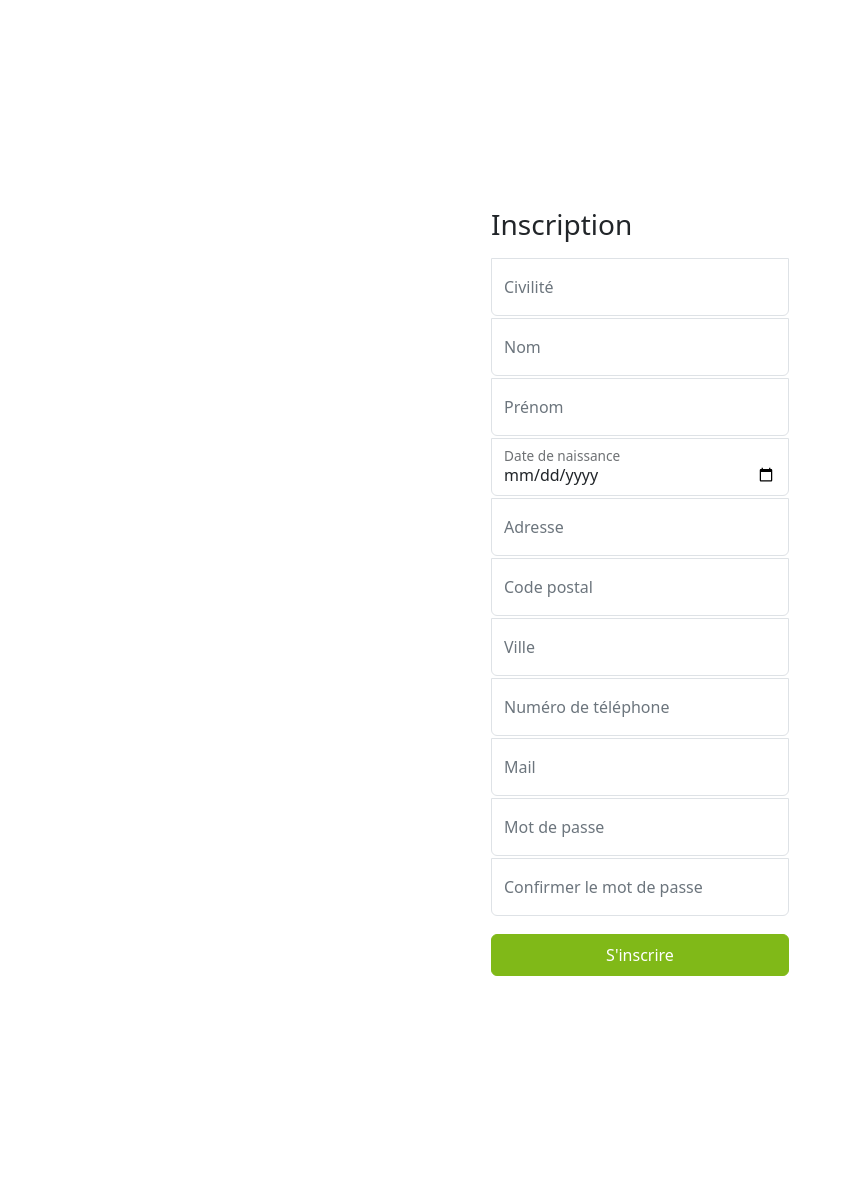
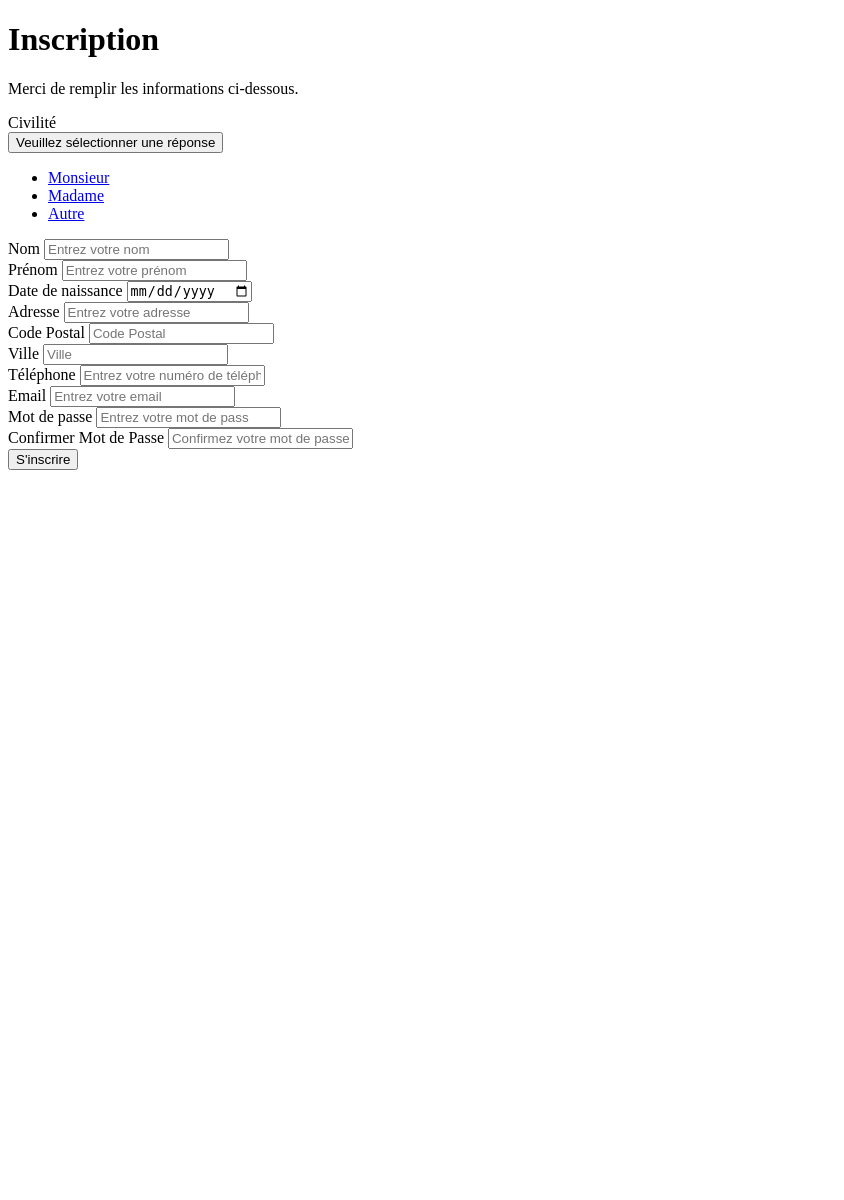
Before and after one commit to JohannDietrichGitHub/Ressources-relationnelles, a CodeIgniter 4 app: the page made by web/app/Views/scr_Inscription.php in a window 1280 px wide. Shown: the whole page, without its empty margins (0-844 px from the left). After the commit the page ends 470 px from the top, so only its background shows below. Run offline with PHP 8.4 and a stand-in for CodeIgniter, Linux system fonts and the light colour scheme; the template is opened without the code that fills it, so the values that code supplies are empty; some libraries are stand-ins or nearby versions.

Commit message:
Redesign vues connexion et inscription

```diff
--- a/web/app/Controllers/Inscription.php
+++ b/web/app/Controllers/Inscription.php
@@ -24,9 +24,9 @@
         }
 
        // [TODO] Remettre en place le header et footer lorsque ces parties seront faites.
-       // $content  = view('header');
-        $content = view('scr_inscription');
-       // $content .= view('footer');
+        $content  = view('header');
+        $content .= view('scr_inscription');
+        $content .= view('footer');
         return $content;
     }
 
--- a/web/app/Controllers/Login.php
+++ b/web/app/Controllers/Login.php
@@ -23,9 +23,9 @@
             }
         }
 
-       // $content  = view('header');
-        $content = view('scr_Login');
-       // $content .= view('footer');
+        $content  = view('header');
+        $content .= view('scr_Login');
+        $content .= view('footer');
 
         // return view('scr_Accueil');
         return $content;
--- a/web/app/Views/header.php
+++ b/web/app/Views/header.php
@@ -4,7 +4,8 @@
   <meta name="viewport" content="width=device-width, initial-scale=1, shrink-to-fit=no">
   <link href="./bootstrap/css/bootstrap.min.css" rel="stylesheet" crossorigin="anonymous">
   <link href="./css/custom.css" rel="stylesheet">
-  <script src="./bootstrap/js/bootstrap.bundle.min.js" integrity="sha384-C6RzsynM9kWDrMNeT87bh95OGNyZPhcTNXj1NW7RuBCsyN/o0jlpcV8Qyq46cDfL" crossorigin="anonymous"></script>
+  <script src="./bootstrap/js/bootstrap.bundle.min.js" crossorigin="anonymous"></script>
+  <title>Ressources Relationnelles</title>
   </head>
 <body>
 <nav class="navbar navbar-dark navbar-expand-lg custom-dark-blue">
--- a/web/app/Views/scr_Inscription.php
+++ b/web/app/Views/scr_Inscription.php
@@ -3,128 +3,94 @@
   <head>
     <meta charset="UTF-8">
     <meta name="viewport" content="width=device-width, initial-scale=1">
-    <title>Resources Relationnelles</title>
-    <link href="https://cdn.jsdelivr.net/npm/bootstrap@5.3.2/dist/css/bootstrap.min.css" rel="stylesheet" integrity="sha384-T3c6CoIi6uLrA9TneNEoa7RxnatzjcDSCmG1MXxSR1GAsXEV/Dwwykc2MPK8M2HN" crossorigin="anonymous">
-    <script src="https://cdn.jsdelivr.net/npm/bootstrap@5.3.2/dist/js/bootstrap.bundle.min.js" integrity="sha384-C6RzsynM9kWDrMNeT87bh95OGNyZPhcTNXj1NW7RuBCsyN/o0jlpcV8Qyq46cDfL" crossorigin="anonymous"></script>
-    <!-- STYLES -->
-    <style {csp-style-nonce}>
-
-        .green-foodseeker{
-            background-color: #2B9348 !important;
-        }
-
-        .btn-primary{
-            background-color: #2B9348 !important;
-            border-color: #2B9348 !important;
-        }
-        .btn-primary:hover{
-            background-color: #1B8338 !important
-        }
-        .btn-primary:active{
-            background-color: #0B7328 !important
-        }
-
-        .btn-secondary{
-            background-color: #80B918 !important;
-            border-color: #80B918 !important;
-        }
-        .btn-secondary:hover{
-            background-color: #70A908 !important
-        }
-        .btn-secondary:active{
-            background-color: #609900 !important
-        }
-
-
-
-      .form-signin {
-  max-width: 350px;
-  min-width: 330px;
-  padding: 1rem;
-}
-
-.form-signin .form-floating:focus-within {
-  z-index: 2;
-}
-
-.form-signin input {
-    margin-bottom: 2px;
-  border-top-left-radius: 0;
-  border-top-right-radius: 0;
-}
-
-.form-signin:focus input {
-    border-color: #0B7328 !important;
-    outline-color: #0B7328 !important;
-}
-    </style>
   </head>
   <body>
-
-<div class="my-5 py-5">
-
+    <main>
+      <div class="container h-100 mt-3 mb-5">
+        <div class="row h-100 pb-3">
+          <div class="col-sm-10 col-md-8 col-lg-6 mx-auto d-table h-100">
+            <div class="d-table-cell align-middle">
+              <div class="text-center mt-4">
+                <h1 class="h2">Inscription</h1>
+                <p class="lead">
+                  Merci de remplir les informations ci-dessous.
+                </p>
               </div>
-    <div class=" col-md d-flex mx-auto justify-content-center">
-        <form action="<?= site_url('/inscription/processRegister') ?>" method="post" class="form-signin">
-            <h1 class="h3 mb-3 fw-normal">Inscription</h1>
-            <div class="form-floating text-secondary">
-            <input type="text" name="civilite" class="form-control" id="floatingCivilite" placeholder="">
-            <label for="floatingCivilite">Civilité</label>
+              <form action="<?= site_url('/inscription/processRegister') ?>" method="post">
+                <div class="card">
+                  <div class="card-body">
+                    <div class="m-sm-4">
+              <form>
+              <div class="form-group">
+              <label>Civilité</label>
+              <div class="dropdown form-group">
+              <button class="form-control form-button form-control-lg btn dropdown-toggle shadow-none text-start" type="button" id="dropdownMenuButton1" data-bs-toggle="dropdown" aria-expanded="false">
+              Veuillez sélectionner une réponse
+              </button>
+              <ul class="dropdown-menu form-control form-control-lg" aria-labelledby="dropdownMenuButton1">
+              <li><a class="dropdown-item" href="#" onclick="updateDropdown('Monsieur')">Monsieur</a></li>
+              <li><a class="dropdown-item" href="#" onclick="updateDropdown('Madame')">Madame</a></li>
+              <li><a class="dropdown-item" href="#" onclick="updateDropdown('Autre')">Autre</a></li>
+              </ul>
               </div>
-            <div class="form-floating text-secondary">
-            <input type="text" name="name" class="form-control" id="floatingName" placeholder="">
-            <label for="floatingName">Nom</label>
+              <script>
+                function updateDropdown(selectedValue) {
+                    document.getElementById('dropdownMenuButton1').innerText = selectedValue;
+                }
+              </script>
               </div>
-            <div class="form-floating text-secondary">
-            <input type="text" name="firstname" class="form-control" id="floatingFirstName" placeholder="">
-            <label for="floatingFirstName">Prénom</label>
+              <div class="form-group">
+              <label>Nom</label>
+              <input class="form-control form-control-lg shadow-none" type="text" name="nom" placeholder="Entrez votre nom">
               </div>
-            <div class="form-floating text-secondary">
-            <input type="date" name="birthdate" class="form-control" id="floatingBirthdate" placeholder="">
-            <label for="floatingBirthdate">Date de naissance</label>
+              <div class="form-group">
+              <label>Prénom</label>
+              <input class="form-control form-control-lg shadow-none" type="text" name="prenom" placeholder="Entrez votre prénom">
               </div>
-            <div class="form-floating text-secondary">
-            <input type="text" name="address" class="form-control" id="floatingAddress" placeholder="">
-            <label for="floatingAddress">Adresse</label>
+              <div class="form-group">
+              <label>Date de naissance</label>
+              <input class="form-control form-control-lg shadow-none" type="date" name="dateNaissance" placeholder="Sélectionnez votre date de naissance">
               </div>
-            <div class="form-floating text-secondary">
-            <input type="text" name="cp" class="form-control" id="floatingCp" placeholder="" pattern="[0-9]{5}" title="Entrez un code postal correct" required>
-            <label for="floatingCp">Code postal</label>
+              <div class="form-group">
+              <label>Adresse</label>
+              <input class="form-control form-control-lg shadow-none" type="text" name="adresse" placeholder="Entrez votre adresse">
               </div>
-            <div class="form-floating text-secondary">
-            <input type="text" name="city" class="form-control" id="floatingCity" placeholder="">
-            <label for="floatingCity">Ville</label>
+              <div class="form-group">
+              <label>Code Postal</label>
+              <input class="form-control form-control-lg shadow-none" type="text" name="cp" pattern="[0-9]{1,6}" placeholder="Code Postal">
               </div>
-            <div class="form-floating text-secondary">
-            <input type="tel" name="phonenumber" class="form-control" id="floatingPhoneNumber" placeholder="" pattern="[0-9]{10}" title="Entrez un numéro de téléphone valide (10 chiffres)" required>
-            <label for="floatingPhoneNumber">Numéro de téléphone</label>
+              <div class="form-group">
+              <label>Ville</label>
+              <input class="form-control form-control-lg shadow-none" type="text" name="ville" pattern="[0-9]{1,6}" placeholder="Ville">
               </div>
-            <div class="form-floating text-secondary">
-            <input type="mail" name="mail" class="form-control" id="floatingMail" placeholder="">
-            <label for="floatingMail">Mail</label>
+              <div class="form-group">
+              <label>Téléphone</label>
+              <input class="form-control form-control-lg shadow-none" type="text" name="tel" pattern="[0-9]{1,6}" placeholder="Entrez votre numéro de téléphone">
               </div>
-            <div class="form-floating text-secondary">
-            <input type="password" name="password" class="form-control" id="floatingPassword" placeholder="">
-            <label for="floatingPassword">Mot de passe</label>
+              <div class="form-group">
+              <label>Email</label>
+              <input class="form-control form-control-lg shadow-none" type="email" name="email" placeholder="Entrez votre email">
               </div>
-            <div class="form-floating text-secondary">
-            <input type="password" name="confirm_password" class="form-control" id="floatingConfirmPassword" placeholder="">
-            <label for="floatingConfirmPassword">Confirmer le mot de passe</label>
+              <div class="form-group">
+              <label>Mot de passe</label>
+              <input class="form-control form-control-lg shadow-none" type="password" name="mdp" placeholder="Entrez votre mot de pass">
               </div>
-            <button class="btn btn-secondary w-100 py-2 my-3" type="submit">S'inscrire</button>
+              <div class="form-group">
+              <label>Confirmer Mot de Passe</label>
+              <input class="form-control form-control-lg shadow-none" type="password" name="mdpConfirmer" placeholder="Confirmez votre mot de passe">
+              </div>
+              <div class="text-center mt-3">
+              <button type="submit" class="btn btn-lg btn-primary">S'inscrire</button>
+              </div>
               </form>
               </div>
-
-
+              </div>
+              </div>
+              </form>
+            </div>
+          </div>
+        </div>
+      </div>
     </main>
-</div>
-
-
-
-<div class="my-5 py-5">
-
-</div>
-
-
   </body>
 </html>
```
Also changed, not shown: web/app/Views/scr_Login.php (+30 -115 lines), web/public/css/custom.css (+20 -0 lines). Lines whose indentation alone changed are shown as unchanged.
